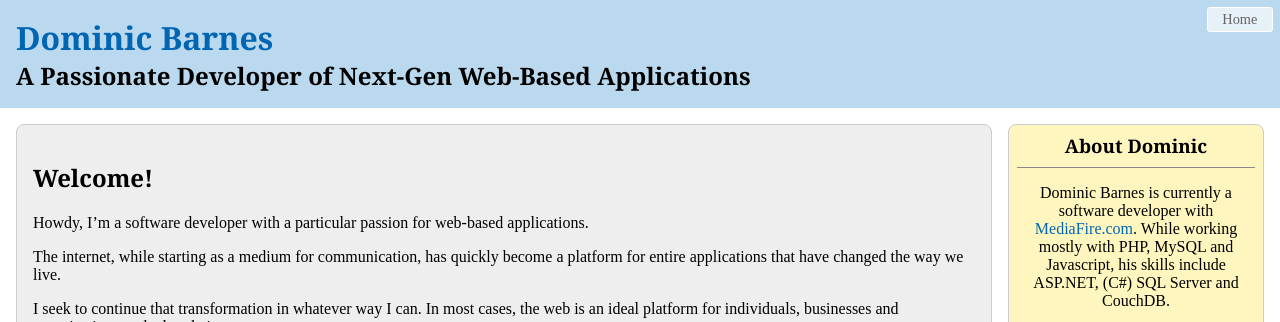
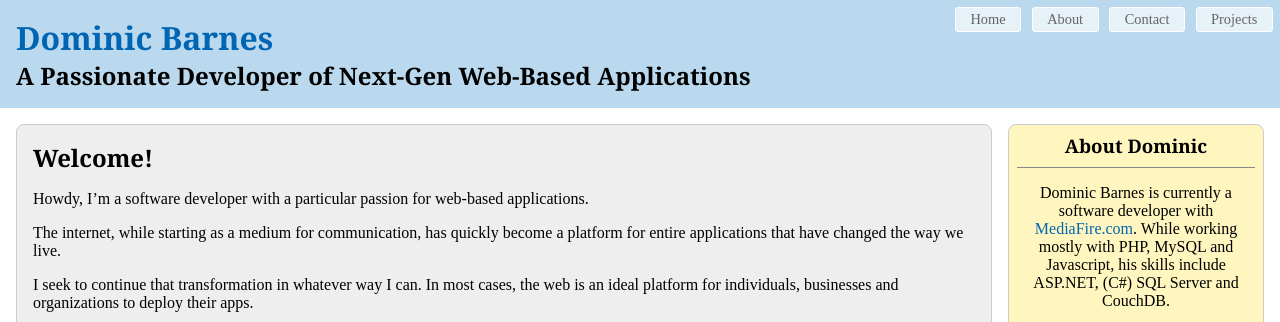
Before and after one commit to dominicbarnes/dominicbarnes.github.com, a Jekyll site: the page built from index.markdown, in a window 1280 px wide, cut to the strip 0-322 px from the top of the page. Built offline with Jekyll 4.4.1, drawn with Linux system fonts in a browser that asks for light colours; Markdown is read by kramdown in place of the engine named in the settings.

Commit message:
structural changes to html/markdown

```diff
--- a/_layouts/default.html
+++ b/_layouts/default.html
@@ -19,6 +19,9 @@
 	<nav class="primary right">
 		<ul>
 			<li><a href="index.html">Home</a></li>
+			<li><a href="about.html">About</a></li>
+			<li><a href="contact.html">Contact</a></li>
+			<li><a href="projects.html">Projects</a></li>
 		</ul>
 	</nav>
 
--- a/_posts/2010-10-01-jWizard.markdown
+++ b/_posts/2010-10-01-jWizard.markdown
@@ -3,13 +3,11 @@
 title: jWizard
 ---
 
-jWizard
-=======
+## jWizard
 
 jWizard is a user-friendly, flexible and slim wizard plugin for the jQuery Javascript Framework. Based off of the Windows wizards, as well as the .NET Wizard Control, it is meant to enrich your user interface with a wizard that helps guide your users through a series of steps, reducing a large and complicated process into small chunks to keep your users from being overwhelmed.
 
-Features
---------
+### Features
 
  * Slim HTML, CSS and JS setup requirements
  * Custom Events and Callbacks
--- a/about.markdown
+++ b/about.markdown
@@ -3,7 +3,7 @@
 title: About Me
 ---
 
-# {{ page.title }}
+## {{ page.title }}
 
 Although I am young, I have been developing websites and web applications for nearly a decade now. I started out on Notepad, writing up HTML and CSS for fun in my spare time. It wasn't long before I had put together my own website in Microsoft FrontPage and posted it on Geocities.
 
--- a/index.markdown
+++ b/index.markdown
@@ -3,7 +3,7 @@
 title: About Me
 ---
 
-#Welcome!
+## Welcome!
 
 Howdy, I'm a software developer with a particular passion for web-based applications.
 
--- a/projects.html
+++ b/projects.html
@@ -3,7 +3,7 @@
 title: Dominic Barnes
 ---
 
-# {{ page.title }}
+## {{ page.title }}
 
 I love open-source software. The movement itself has been a great thing for computers, software, the internet and beyond. There is much power to be found in the collaborative efforts of people all around the world.
 
```
